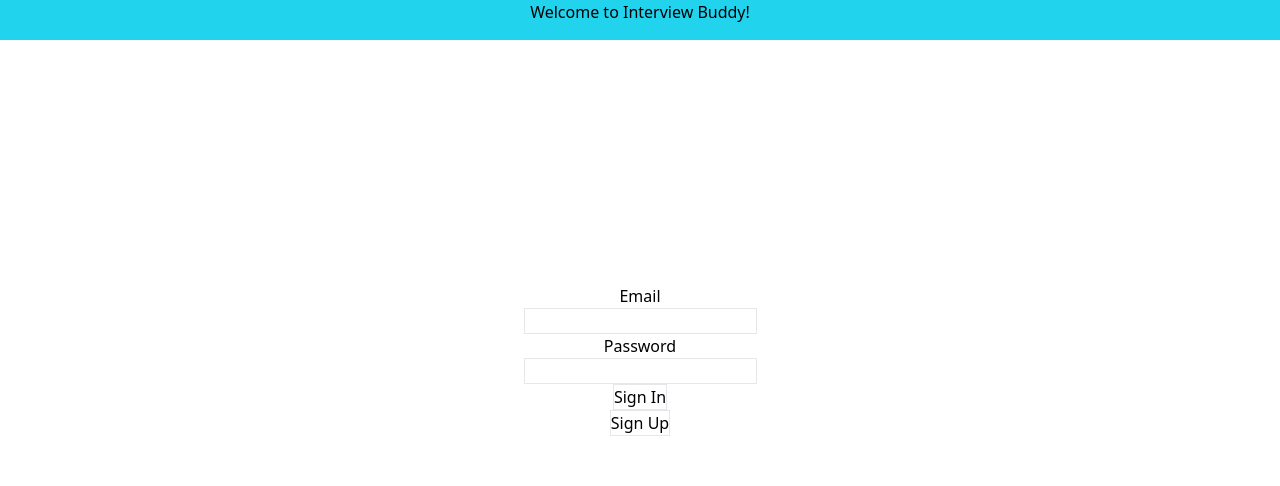
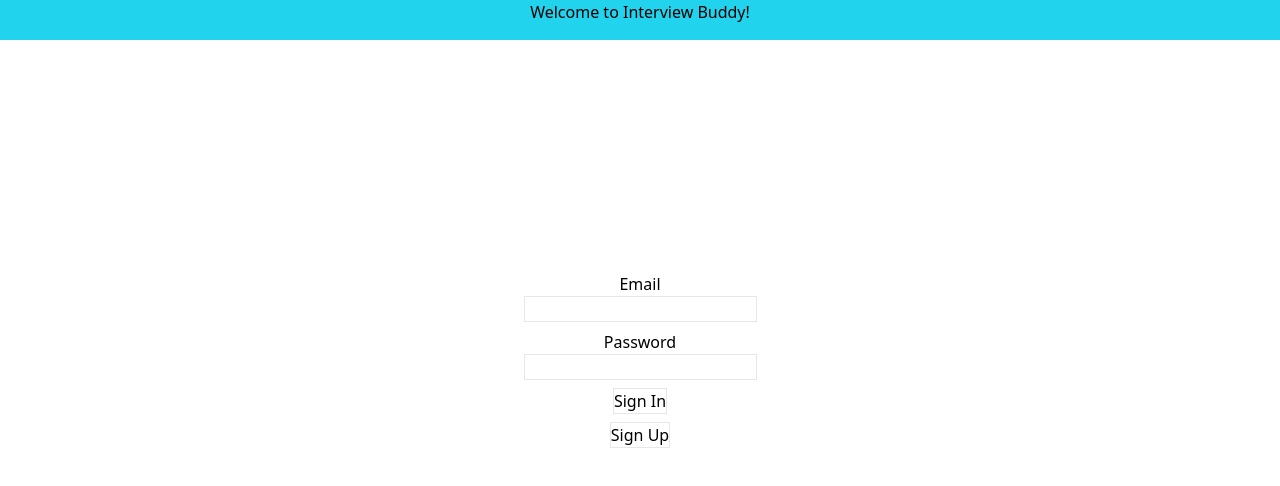
Before and after one commit to Interview-Buddy/interview-buddy-fe, a Next.js app: page / in a window 1280 px wide. Shown: the top 486 px of the page. Built offline with nearby package versions, Linux system fonts and the light colour scheme.

Commit message:
Add top margins for buttons, input

```diff
--- a/components/login.tsx
+++ b/components/login.tsx
@@ -33,7 +33,7 @@ const Login = () => {
               />
           </div>
           <div className="flex flex-col items-center">
-            <label htmlFor="userPassword">Password</label>
+            <label htmlFor="userPassword" className="mt-2">Password</label>
             <input
               id="userPassword"
               className="border border-black-300"
@@ -44,13 +44,13 @@ const Login = () => {
               />
           </div>
           <input
-            className="border border-black-300"
+            className="border border-black-300 mt-2"
             type="submit"
             value="Sign In"
             />
         </form>
         <button
-          className="border border-black-300"
+          className="border border-black-300 mt-2"
           onClick={e => modalHandler(e)}
           >Sign Up</button>
       </section>
```
